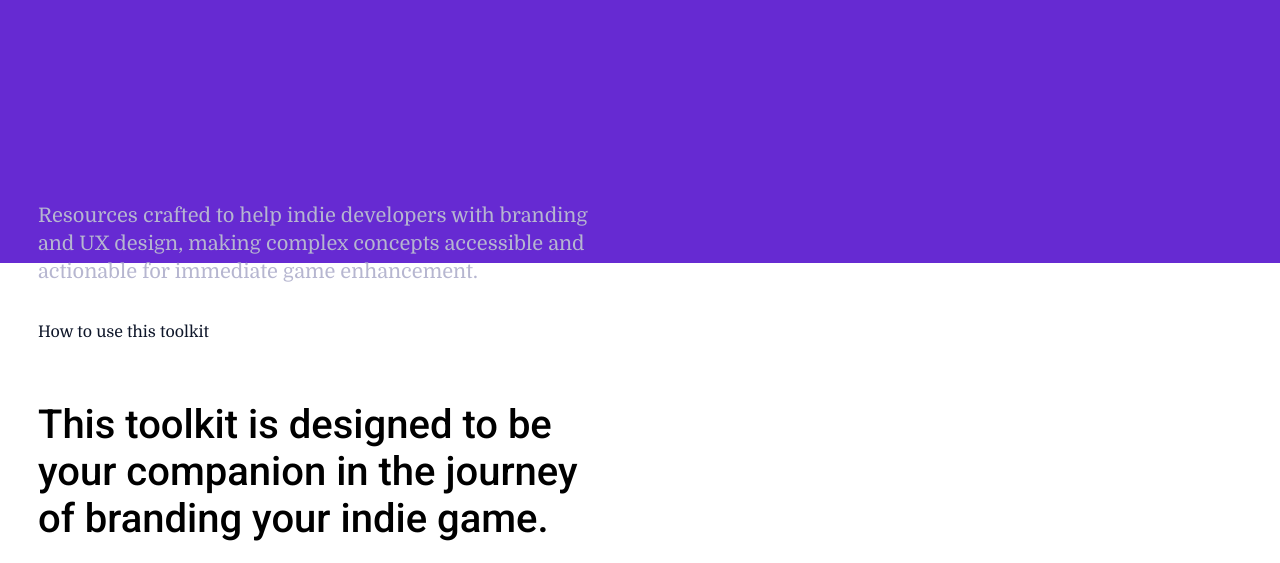
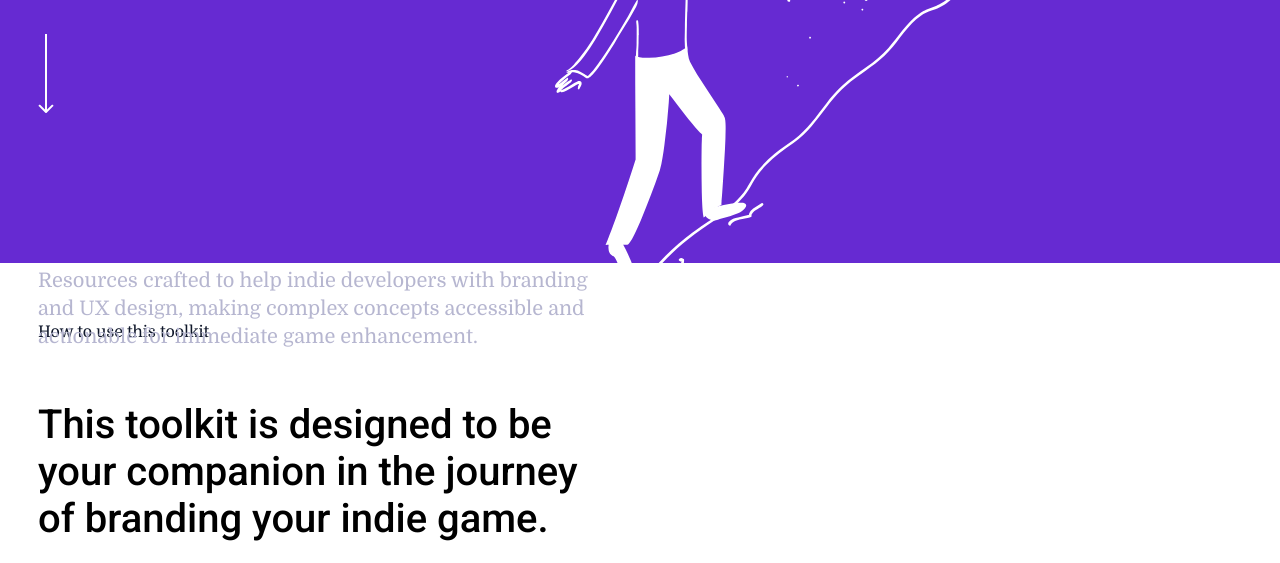
Before and after one commit to alexmaracinaru/indie-game-branding, a website: page index.html in a window 1280 px wide. Shown: the part 537-1100 px from the top of the page. Drawn offline with Linux system fonts and the light colour scheme; the site is published under a folder, as on GitHub Pages, so addresses that start at the root find nothing.

Commit message:
Update index.html

```diff
--- a/index.html
+++ b/index.html
@@ -35,14 +35,14 @@
         <h1 class="">Branding & UX Toolkit for indie developers.</h1>
         <h2>Boost your game.</h2>
         <div class="scroll-arrow">
-          <img src="/images/arrow-down.svg" alt="" />
+          <img src="images/arrow-down.svg" alt="" />
         </div>
         <div class="desc">Resources crafted to help indie developers with branding and UX
             design, making complex concepts accessible and actionable for
             immediate game enhancement.</div>
         </div>
         <div class="effortless">
-            <img src="/images/effortless.svg" alt="">
+            <img src="images/effortless.svg" alt="">
         </div>
       </div>
     </div>
```
